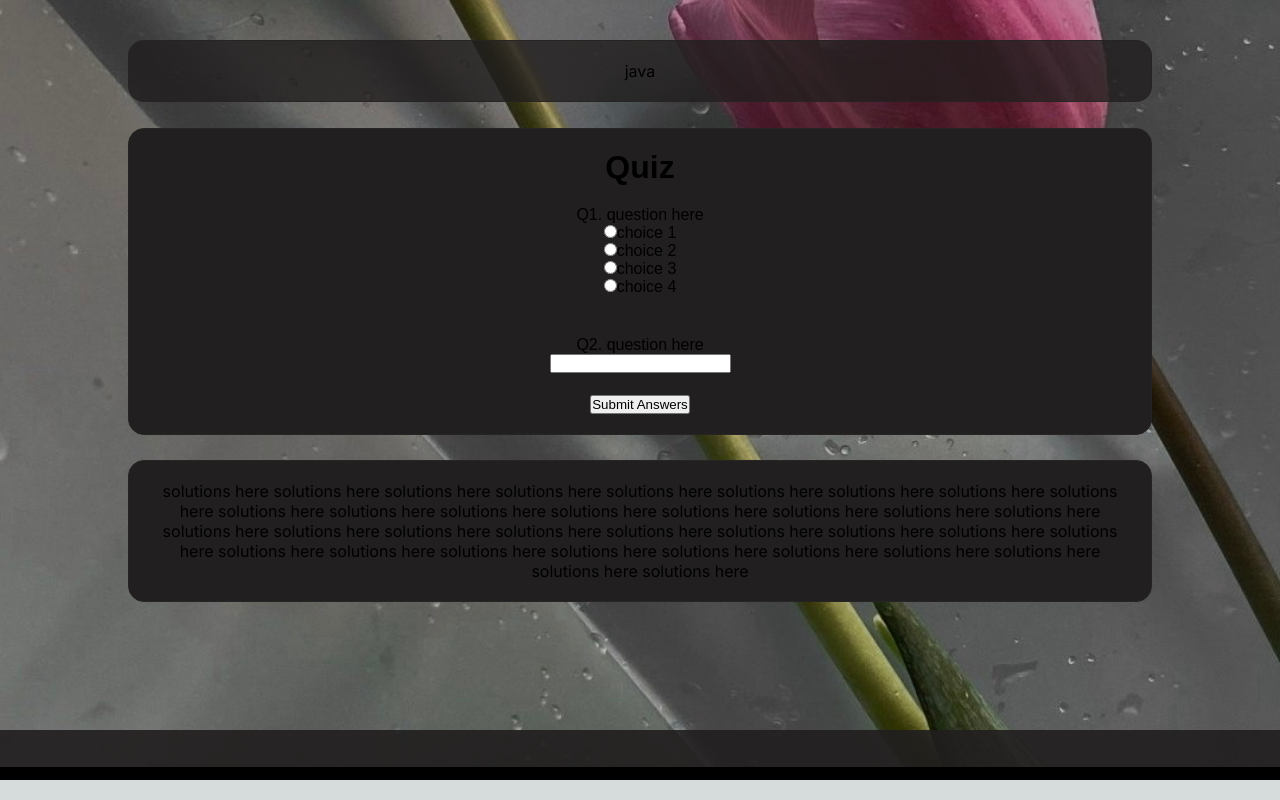
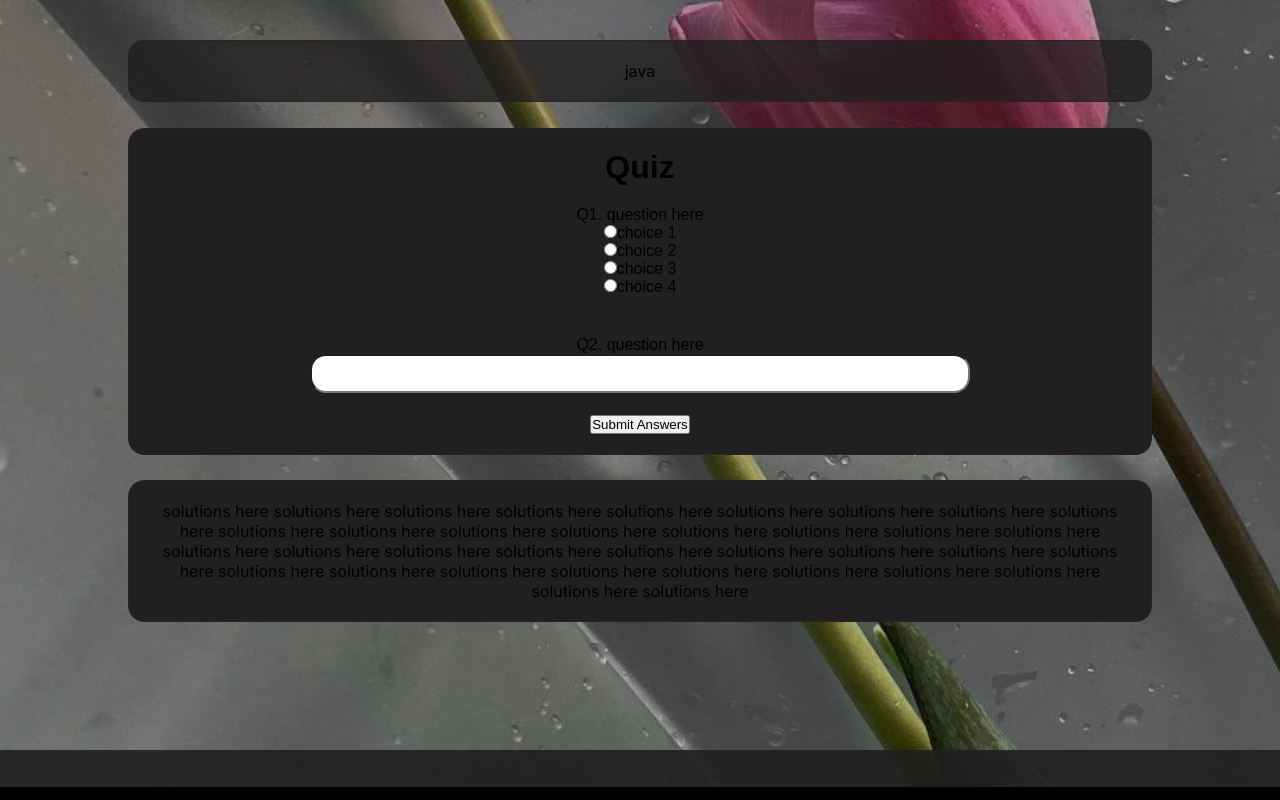
Before and after one commit to Awesomedonut/Practice-Problem-Generator, a Next.js app in the folder probloom/: page / in a window 1280 px wide. Shown: the part 603-1403 px from the top of the page. Built offline with nearby package versions, Linux system fonts and the light colour scheme.

Commit message:
made quiz input box longer

```diff
--- a/probloom/src/app/components/Quiz/QuizSection.tsx
+++ b/probloom/src/app/components/Quiz/QuizSection.tsx
@@ -21,6 +21,7 @@ const QuizSection: React.FC<QuizSectionProps> = ({ problems, userAnswers, handle
                 type="text"
                 value={userAnswers[index] || ''}
                 onChange={(e) => handleAnswerChange(index, e.target.value)}
+                style={{ width: '70%', padding: '10px', borderRadius: '16px'}}
               />
             ) : (
               problem.choices.map((choice, choiceIndex) => (
```
